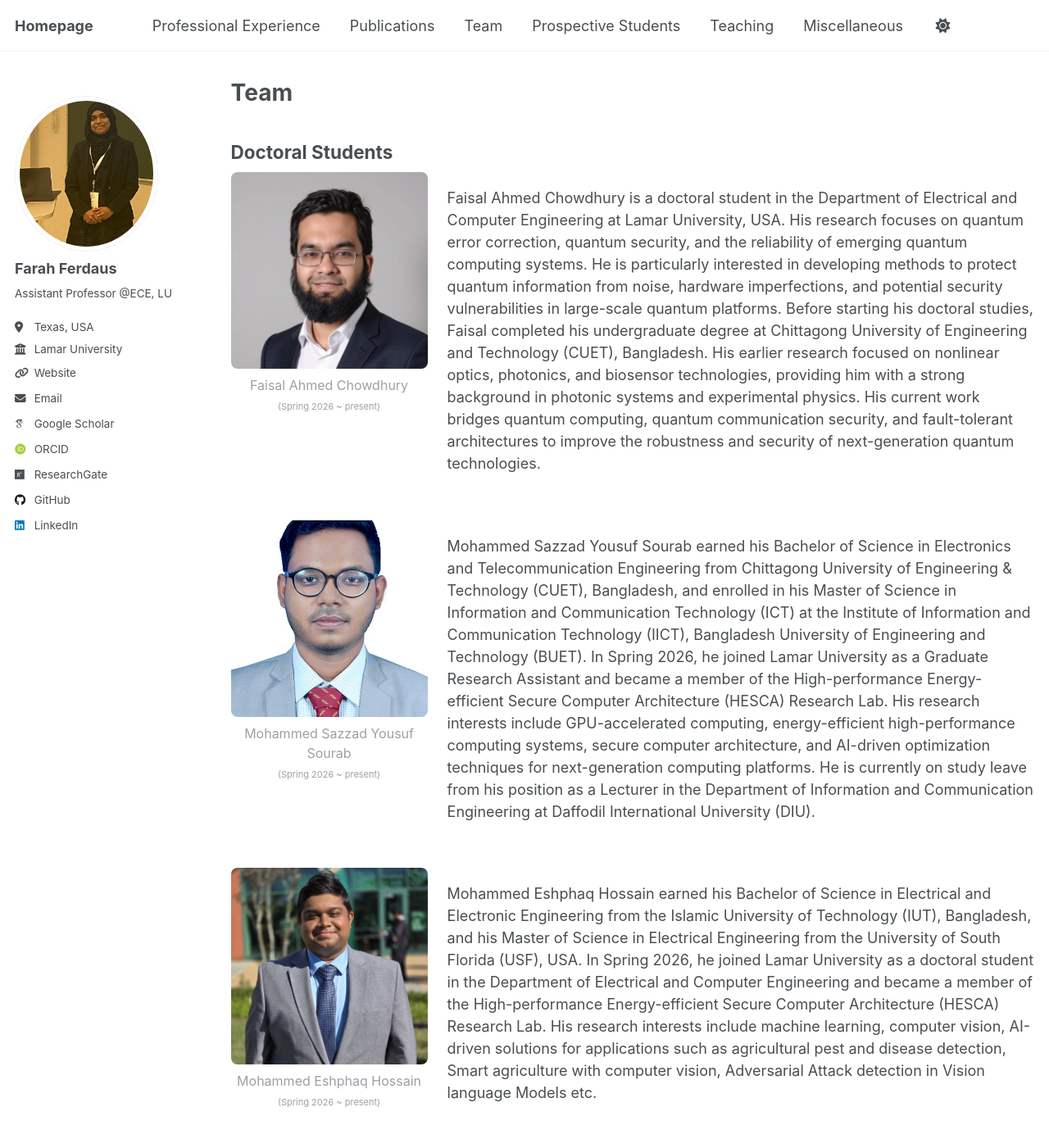
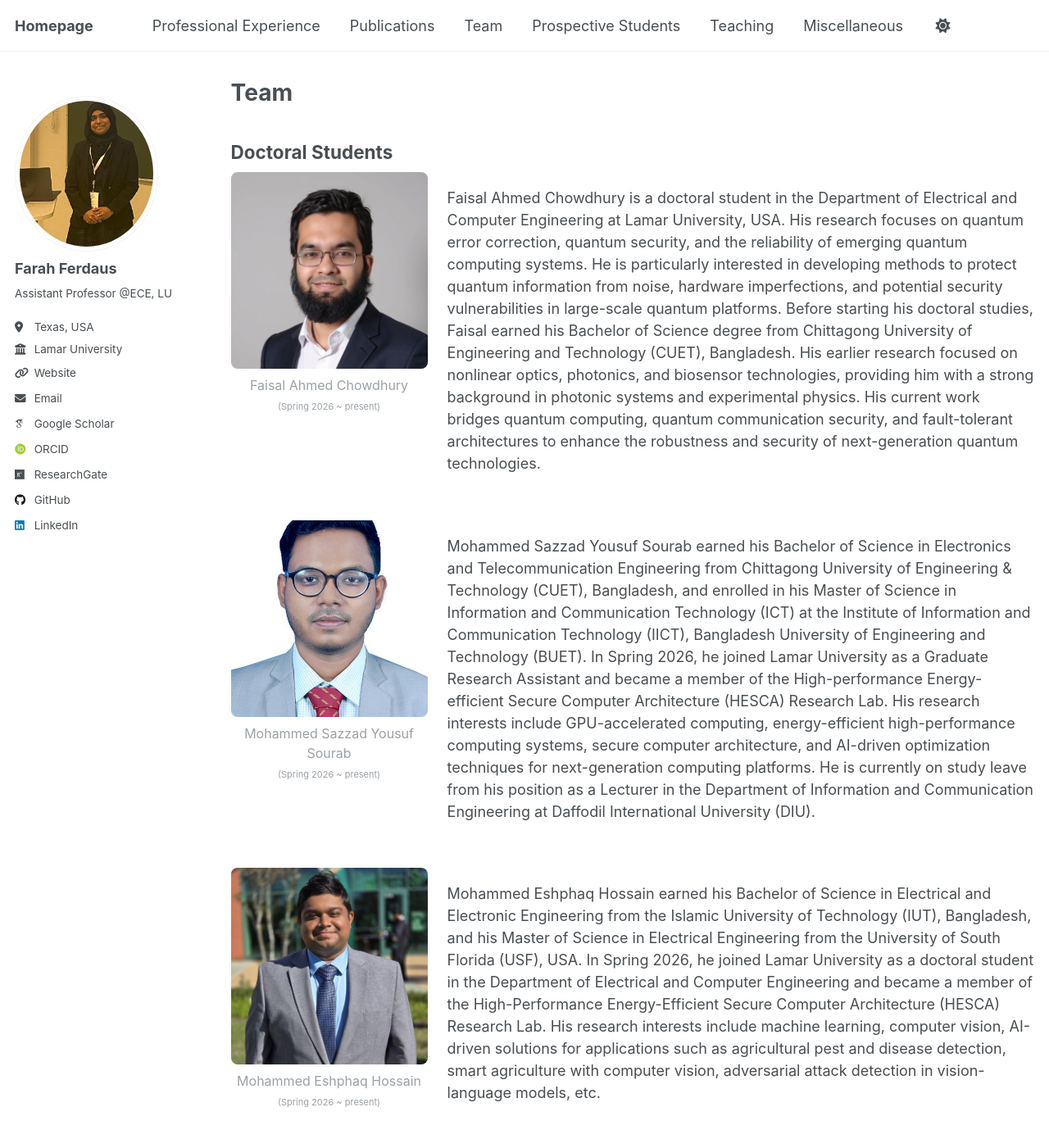
Before and after one commit to fferdaus/fferdaus.github.io, a Jekyll site: the page built from _pages/team.md, in a window 1280 px wide and 1400 px high. Shown: the top 1390 px of the window at 82% size. Built offline with Jekyll 4.4.1, drawn with Linux system fonts in a browser that asks for light colours; some web fonts are replaced.

Commit message:
Update team.md

```diff
--- a/_pages/team.md
+++ b/_pages/team.md
@@ -76,7 +76,7 @@ redirect_from:
 
   <!-- Right column: bio only -->
   <div>
-    <p>Faisal Ahmed Chowdhury is a doctoral student in the Department of Electrical and Computer Engineering at Lamar University, USA. His research focuses on quantum error correction, quantum security, and the reliability of emerging quantum computing systems. He is particularly interested in developing methods to protect quantum information from noise, hardware imperfections, and potential security vulnerabilities in large-scale quantum platforms. Before starting his doctoral studies, Faisal completed his undergraduate degree at Chittagong University of Engineering and Technology (CUET), Bangladesh. His earlier research focused on nonlinear optics, photonics, and biosensor technologies, providing him with a strong background in photonic systems and experimental physics. His current work bridges quantum computing, quantum communication security, and fault-tolerant architectures to improve the robustness and security of next-generation quantum technologies.
+    <p>Faisal Ahmed Chowdhury is a doctoral student in the Department of Electrical and Computer Engineering at Lamar University, USA. His research focuses on quantum error correction, quantum security, and the reliability of emerging quantum computing systems. He is particularly interested in developing methods to protect quantum information from noise, hardware imperfections, and potential security vulnerabilities in large-scale quantum platforms. Before starting his doctoral studies, Faisal earned his Bachelor of Science degree from Chittagong University of Engineering and Technology (CUET), Bangladesh. His earlier research focused on nonlinear optics, photonics, and biosensor technologies, providing him with a strong background in photonic systems and experimental physics. His current work bridges quantum computing, quantum communication security, and fault-tolerant architectures to enhance the robustness and security of next-generation quantum technologies.
     </p>
   </div>
 
@@ -119,8 +119,7 @@ redirect_from:
 
   <!-- Right column: bio only -->
   <div>
-    <p>Mohammed Eshphaq Hossain earned his Bachelor of Science in Electrical and Electronic Engineering from the Islamic University of Technology (IUT), Bangladesh, and his Master of Science in Electrical Engineering from the University of South Florida (USF), USA. In Spring 2026, he joined Lamar University as a doctoral student in the Department of Electrical and Computer Engineering and became a member of the High-performance Energy-efficient Secure Computer Architecture (HESCA) Research Lab. His research interests include machine learning, computer vision, AI-driven solutions for applications such as agricultural
-pest and disease detection, Smart agriculture with computer vision, Adversarial Attack detection in Vision language Models etc.
+    <p>Mohammed Eshphaq Hossain earned his Bachelor of Science in Electrical and Electronic Engineering from the Islamic University of Technology (IUT), Bangladesh, and his Master of Science in Electrical Engineering from the University of South Florida (USF), USA. In Spring 2026, he joined Lamar University as a doctoral student in the Department of Electrical and Computer Engineering and became a member of the High-Performance Energy-Efficient Secure Computer Architecture (HESCA) Research Lab. His research interests include machine learning, computer vision, AI-driven solutions for applications such as agricultural pest and disease detection, smart agriculture with computer vision, adversarial attack detection in vision-language models, etc.
     </p>
   </div>
 
```
